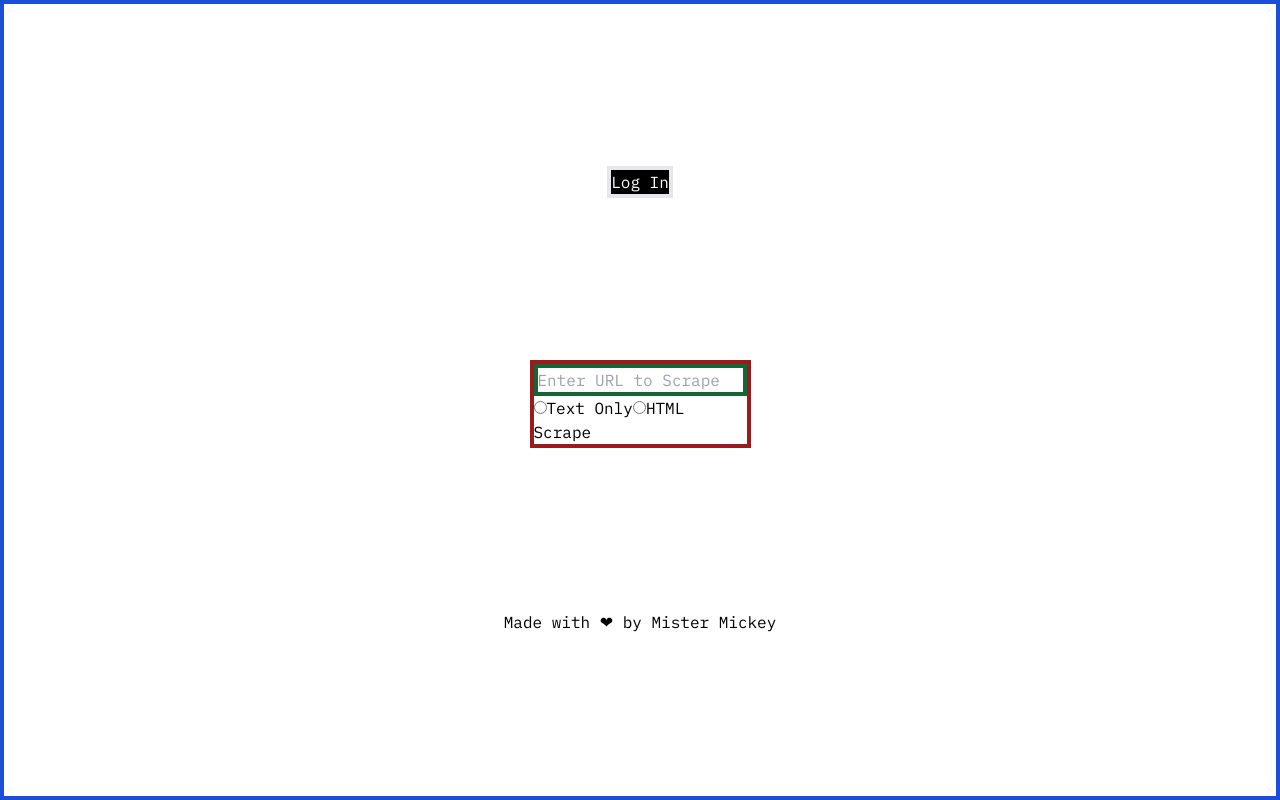
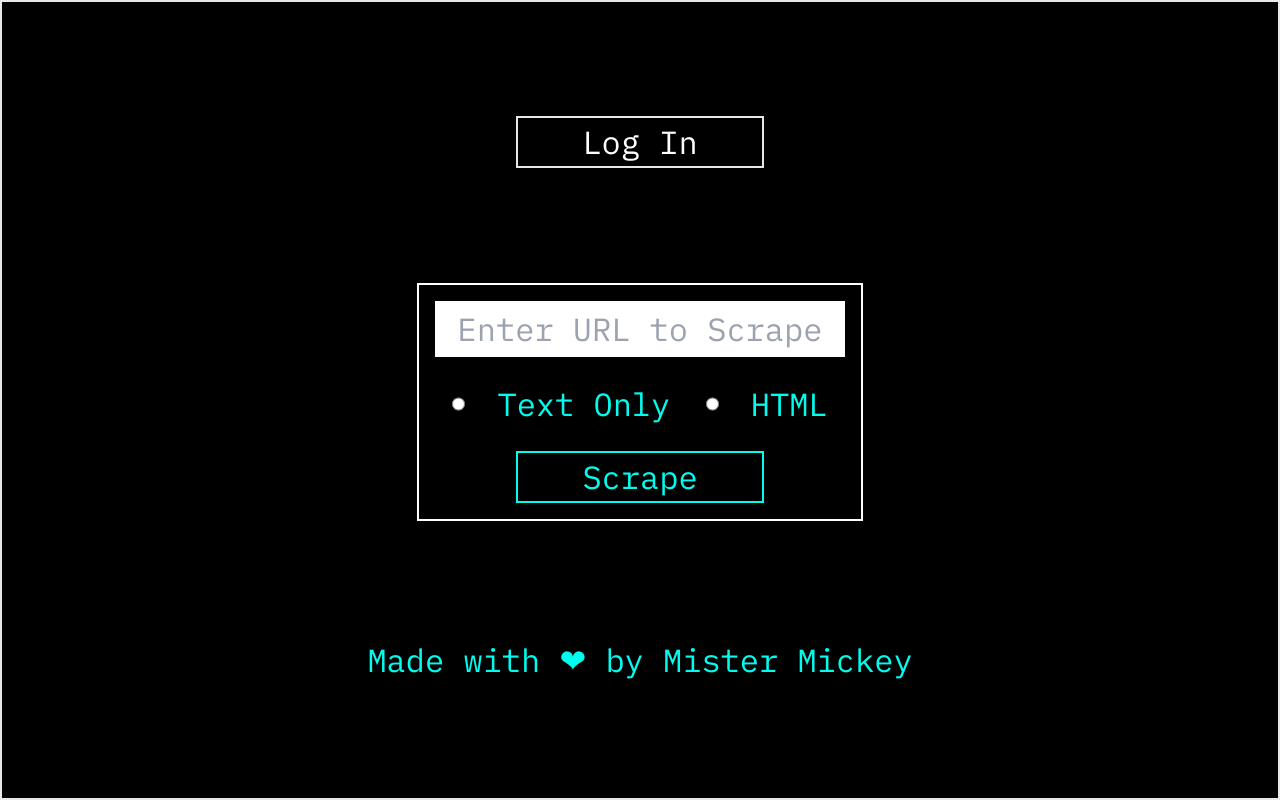
Before and after one commit to singodiyashubham87/ScrapeIt, a React (Vite) app: page / in a window 1280 px wide. Built offline with nearby package versions, Linux system fonts and the light colour scheme.

Commit message:
homePage styling done

```diff
--- a/src/pages/LandingPage.jsx
+++ b/src/pages/LandingPage.jsx
@@ -8,17 +8,18 @@ function LandingPage() {
   }
   return (
     <>
-      <div className="landingContainer w-[100%] h-[100vh] flex flex-col justify-evenly items-center font-primary border-4 border-blue-700">
+      <div className="landingContainer bg-black w-[100%] h-[100vh] font-primary">
+        <div className="content h-[100vh] flex flex-col justify-evenly items-center border-2 border-white-700">
           {!isAuthenticated ? (
             <button
-            className="bg-black text-white border-4 border-white-700"
+              className="bg-black text-white text-[1.5rem] sm:text-[2rem] px-[2rem] sm:px-[4rem] hover:bg-white hover:text-black border-2 border-white-700"
               onClick={() => loginWithRedirect()}
             >
               Log In
             </button>
           ) : (
             <button
-            className="bg-black text-white"
+              className="bg-black text-white text-[1.5rem] sm:text-[2rem] px-[2rem] sm:px-[4rem] hover:bg-white hover:text-black border-2 border-white-700"
               onClick={() =>
                 logout({ logoutParams: { returnTo: window.location.origin } })
               }
@@ -26,31 +27,44 @@ function LandingPage() {
               Log Out
             </button>
           )}
-        <div className="inputBox border-4 border-red-800">
+          <div className="inputBox h-[25%] md:h-[30%] w-[90%] sm:w-[70%] md:w-[60%] lg:w-[50%] xl:w-[35%] flex flex-col items-center justify-between border-2 p-4 border-white">
             <input
+              className="border-none w-[100%] text-center text-[1rem] vsm:text-[1.3rem] md:text-[1.5rem] xl:text-[2rem] px-2 py-1"
               type="text"
-            className="border-4 border-green-800"
               placeholder="Enter URL to Scrape"
             />
-          <div className="radioButtons">
+            <div className="radioButtons my-2 w-[100%] flex justify-around items-center">
+              <div className="textOnlyRadioButton flex justify-center">
                 <input
+                className="mr-4 md:mr-8"
                   type="radio"
                   id="textOnly"
                   name="contentType"
                   value={"true"}
                 />
-            <label htmlFor="textOnly">Text Only</label>
+                <label className="text-primary text-[1.2rem] vsm:text-[1.5rem] md:text-[2rem]" htmlFor="textOnly">
+                  Text Only
+                </label>
+              </div>
+              <div className="htmlRadioButton flex justify-center">
                 <input
+                className="mr-4 md:mr-8"
                   type="radio"
                   id="radioHtml"
                   name="contentType"
                   value={"false"}
                 />
-            <label htmlFor="radioHtml">HTML</label>
+                <label className="text-primary text-[1.2rem] vsm:text-[1.5rem] md:text-[2rem]" htmlFor="radioHtml">
+                  HTML
+                </label>
               </div>
-          <button>Scrape</button>
             </div>
-        <h3>Made with <span>&#x2764;</span> by Mister Mickey</h3>
+            <button className="bg-transparent text-[1.2rem] vsm:text-[1.5rem] md:text-[2rem] text-primary px-16 hover:bg-primary hover:text-black border-2 border-primary">Scrape</button>
+          </div>
+          <h3 className="text-primary text-[1rem] vsm:text-[1.2rem] md:text-[2rem] sm:text-[1.5rem]">
+            Made with <span>&#x2764;</span> by Mister Mickey
+          </h3>
+        </div>
       </div>
     </>
   );
--- a/tailwind.config.js
+++ b/tailwind.config.js
@@ -9,7 +9,10 @@ export default {
       },
       fontFamily: {
         primary: 'IBM Plex Mono',
-      }
+      },
+      screens: {
+        'vsm': '406px',
+      },
     },
   },
   plugins: [],
```
Lines whose indentation alone changed are shown as unchanged.
